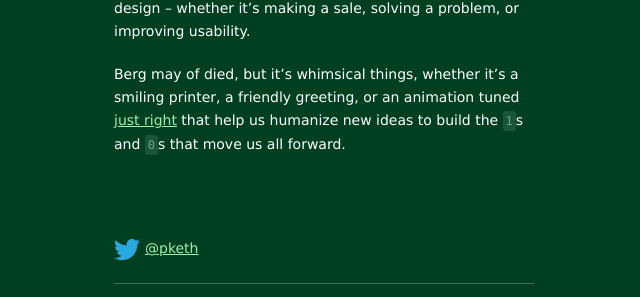
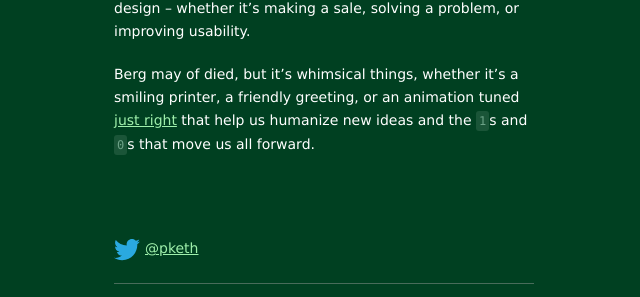
Before and after one commit to pketh/pketh.github.io, a Jekyll site: the page built from _posts/2014-09-28-berg-whimsy.md, in a window 1280 px wide. Shown: the part 1484-1781 px from the top of the page, without its empty margins (456-1096 px from the left). Built offline with Jekyll 4.4.1, drawn with Linux system fonts in a browser that asks for light colours; Markdown is read by kramdown in place of the engine named in the settings.

Commit message:
Created :_posts/2014-09-28-berg-whimsy.md

```diff
--- a/_posts/2014-09-28-berg-whimsy.md
+++ b/_posts/2014-09-28-berg-whimsy.md
@@ -17,7 +17,7 @@ I've been trying to solidify what it is about the little printer and the other B
 
 Whimsical things feel human and relatable when they embrace their inherent oddness, humour and imperfection. Building whimsical things takes courage to do something different, but also the ability to sell yourself and your values to other people. It's also sometimes hard to justify in the typically shallow ways we look at business and design – whether it's making a sale, solving a problem, or improving usability.
 
-Berg may of died, but it's whimsical things, whether it's a smiling printer, a friendly greeting, or an animation tuned [just right][applewatch] that help us humanize new ideas to build the `1`s and `0`s that move us all forward.
+Berg may of died, but it's whimsical things, whether it's a smiling printer, a friendly greeting, or an animation tuned [just right][applewatch] that help us humanize new ideas and the `1`s and `0`s that move us all forward.
 
 
 
```
